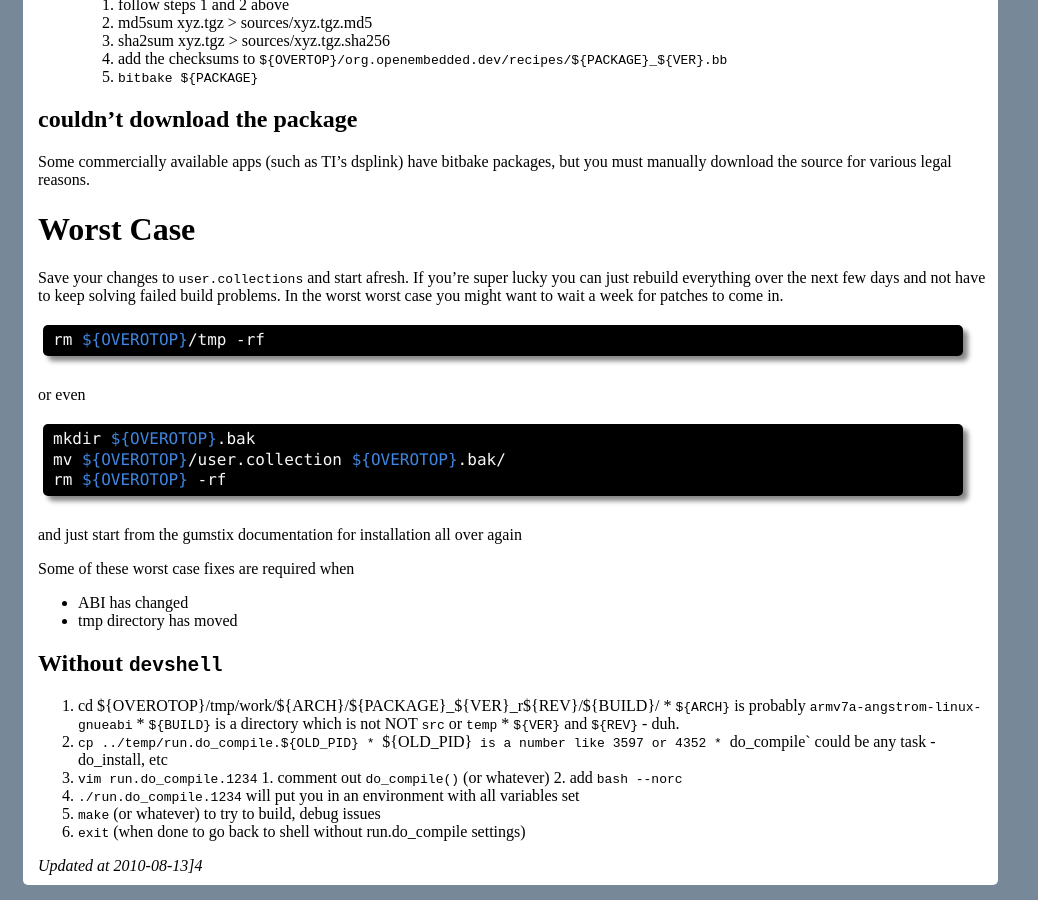
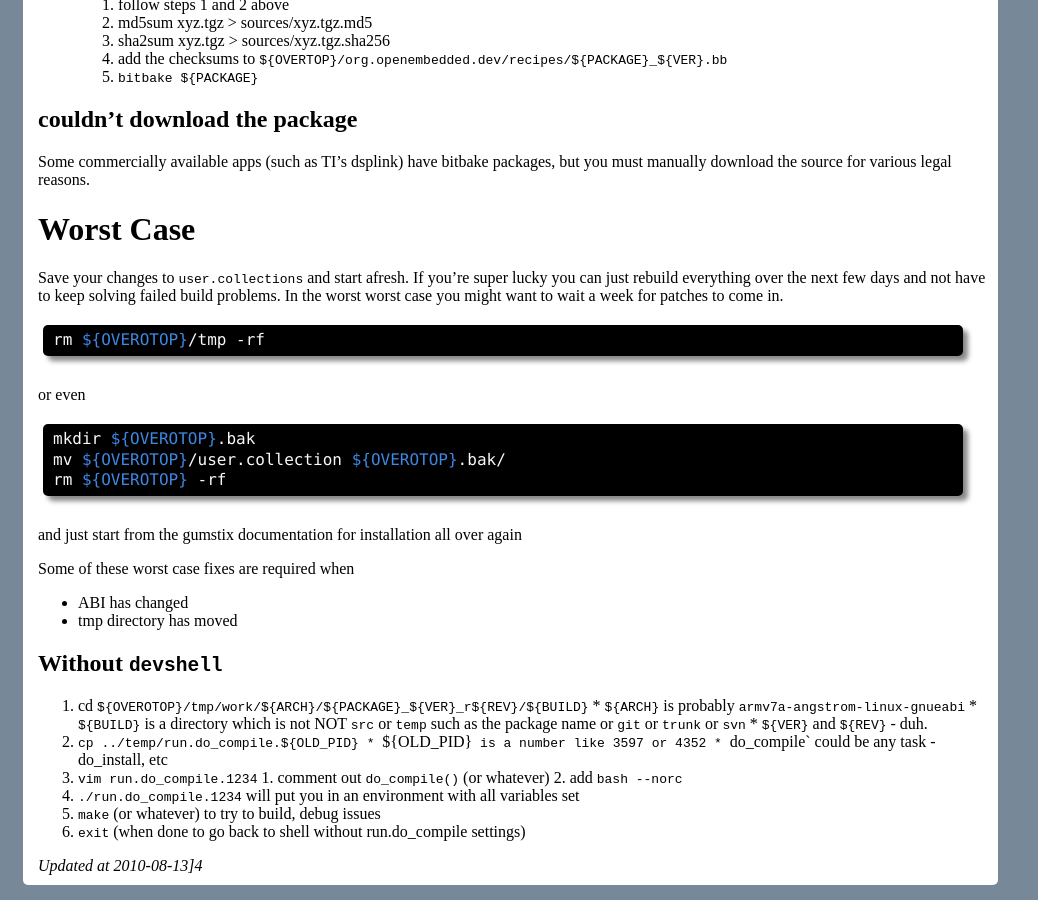
Before and after one commit to fastr/fastr.github.com, a Jekyll site: the page built from _posts/2010-07-28-Troubleshooting-bitbake.md, in a window 1280 px wide and 900 px high, scrolled down 1108 px. Shown: the whole window, without its empty margins (0-1038 px from the left). Built offline with Jekyll 4.4.1, drawn with Linux system fonts in a browser that asks for light colours; Markdown is read by kramdown in place of the engine named in the settings.

Commit message:
style change

```diff
--- a/_posts/2010-07-28-Troubleshooting-bitbake.md
+++ b/_posts/2010-07-28-Troubleshooting-bitbake.md
@@ -99,9 +99,9 @@ Some of these worst case fixes are required when
 Without `devshell`
 -------
 
-  1. cd ${OVEROTOP}/tmp/work/${ARCH}/${PACKAGE}_${VER}_r${REV}/${BUILD}/
+  1. cd `${OVEROTOP}/tmp/work/${ARCH}/${PACKAGE}_${VER}_r${REV}/${BUILD}`
     * `${ARCH}` is probably `armv7a-angstrom-linux-gnueabi`
-    * `${BUILD}` is a directory which is not NOT `src` or `temp`
+    * `${BUILD}` is a directory which is not NOT `src` or `temp` such as the package name or `git` or `trunk` or `svn`
     * `${VER}` and `${REV}` - duh.
   2. `cp ../temp/run.do_compile.${OLD_PID}
     * `${OLD_PID}` is a number like 3597 or 4352
```
